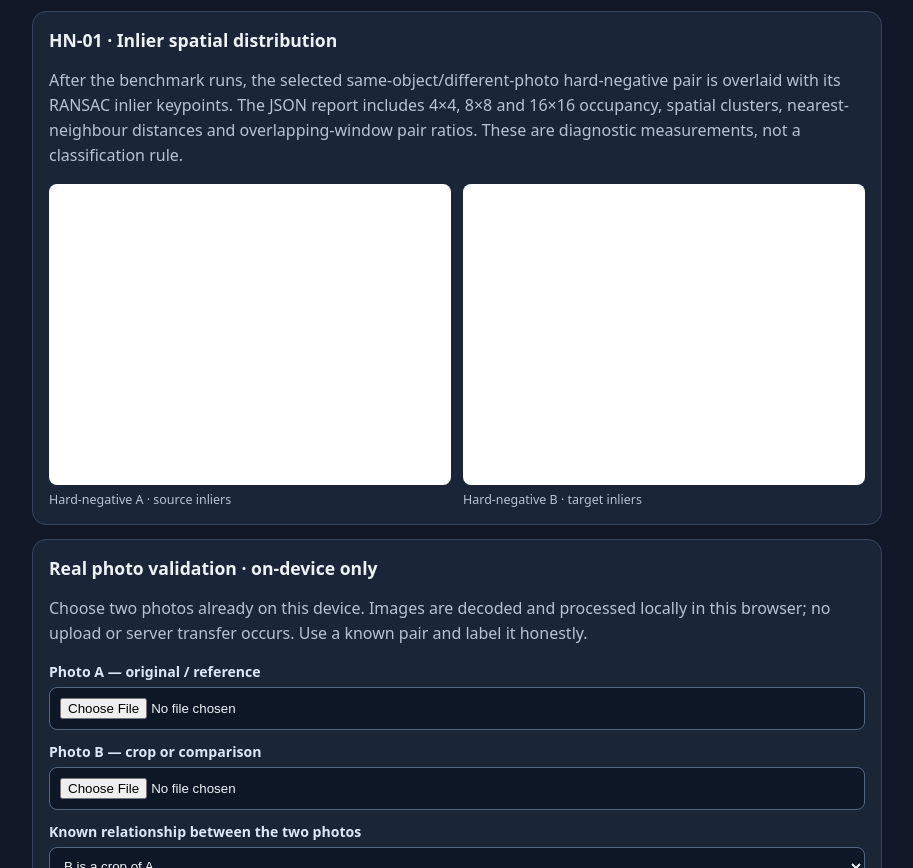
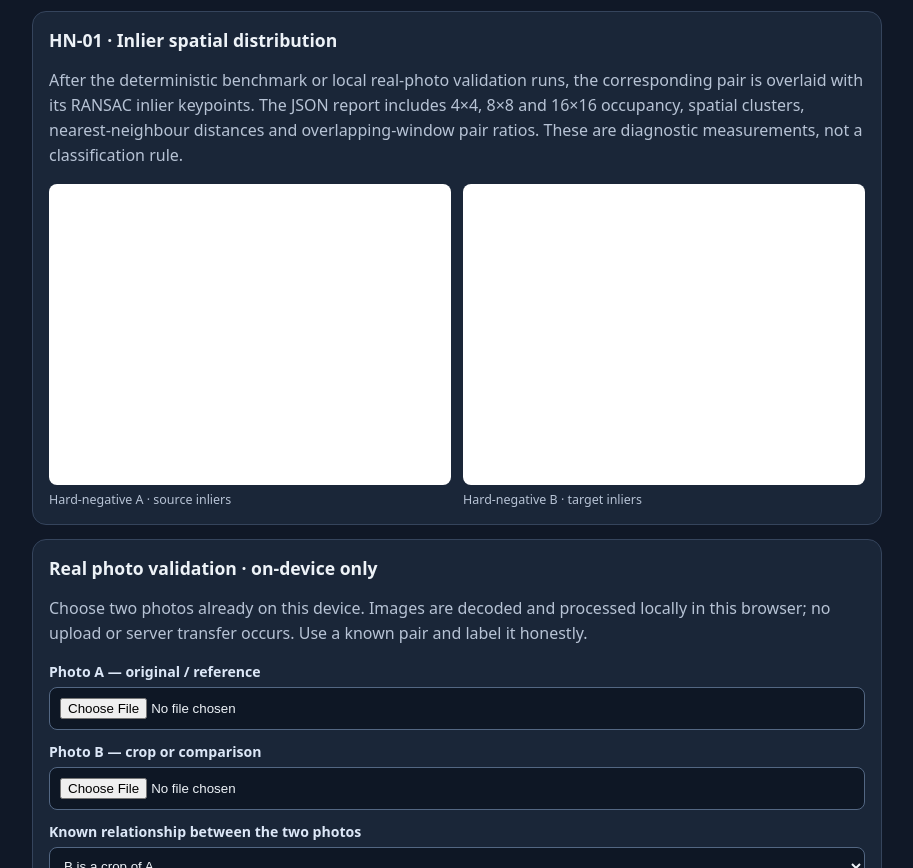
Before and after one commit to Sharmabasu098/Mobile-Freedom, a website: page poc/opencvjs-probe/index.html in a window 1280 px wide. Shown: the part 864-1732 px from the top of the page, without its empty margins (183-1096 px from the left). Drawn offline with Linux system fonts and the light colour scheme.

Commit message:
Clarify HN-01 overlays for deterministic and local photo tests

```diff
--- a/poc/opencvjs-probe/index.html
+++ b/poc/opencvjs-probe/index.html
@@ -32,7 +32,7 @@
     </section>
     <section class="card" id="hn01-spatial-diagnostics">
       <h2>HN-01 · Inlier spatial distribution</h2>
-      <p class="muted">After the benchmark runs, the selected same-object/different-photo hard-negative pair is overlaid with its RANSAC inlier keypoints. The JSON report includes 4×4, 8×8 and 16×16 occupancy, spatial clusters, nearest-neighbour distances and overlapping-window pair ratios. These are diagnostic measurements, not a classification rule.</p>
+      <p class="muted">After the deterministic benchmark or local real-photo validation runs, the corresponding pair is overlaid with its RANSAC inlier keypoints. The JSON report includes 4×4, 8×8 and 16×16 occupancy, spatial clusters, nearest-neighbour distances and overlapping-window pair ratios. These are diagnostic measurements, not a classification rule.</p>
       <div class="previews">
         <figure><canvas id="hnMapA" width="640" height="480"></canvas><figcaption>Hard-negative A · source inliers</figcaption></figure>
         <figure><canvas id="hnMapB" width="640" height="480"></canvas><figcaption>Hard-negative B · target inliers</figcaption></figure>
```
